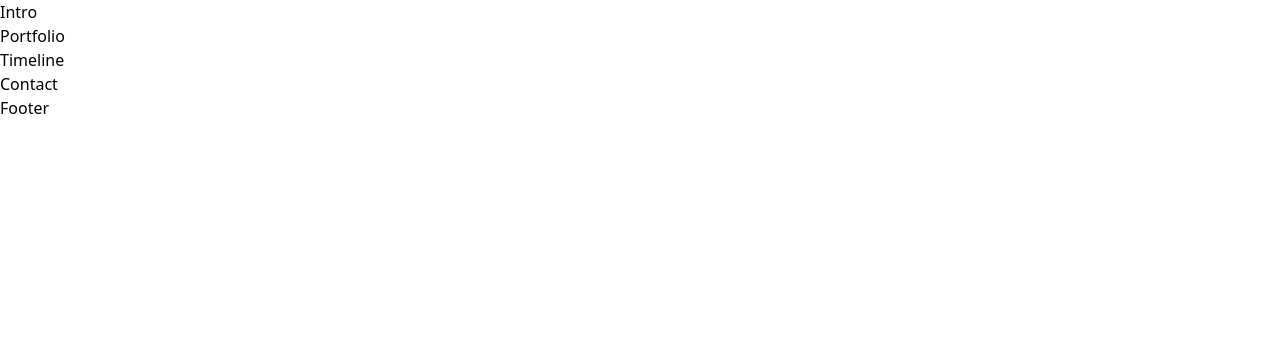
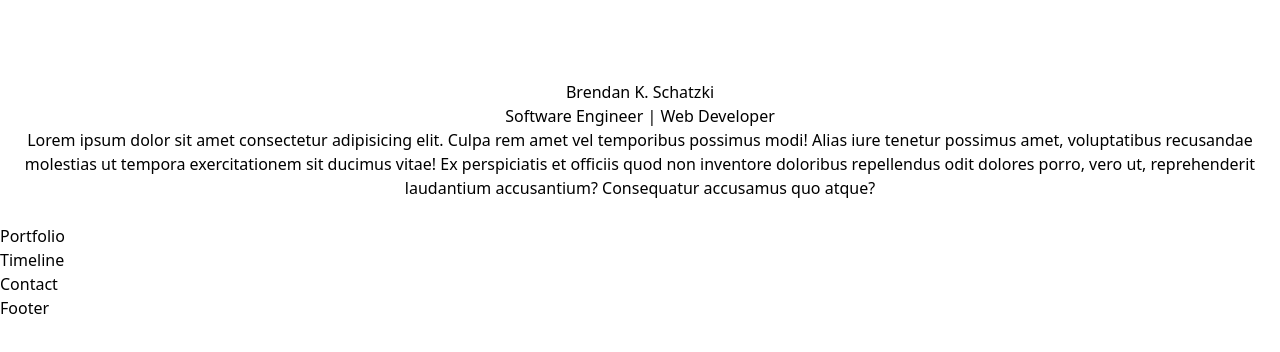
Before and after one commit to BKSchatzki/bks-portfolio, a React (Vite) app: page / in a window 1280 px wide. Shown: the top 352 px of the page. Built offline with nearby package versions, Linux system fonts and the light colour scheme.

Commit message:
Add boilerplate for Intro

```diff
--- a/src/components/Intro.jsx
+++ b/src/components/Intro.jsx
@@ -2,7 +2,11 @@ import React from 'react'
 
 function Intro() {
   return (
-    <div>Intro</div>
+    <div className="flex items-center justify-center flex-col text-center pt-20 pb-6">
+      <h1>Brendan K. Schatzki</h1>
+      <p>Software Engineer | Web Developer</p>
+      <p>Lorem ipsum dolor sit amet consectetur adipisicing elit. Culpa rem amet vel temporibus possimus modi! Alias iure tenetur possimus amet, voluptatibus recusandae molestias ut tempora exercitationem sit ducimus vitae! Ex perspiciatis et officiis quod non inventore doloribus repellendus odit dolores porro, vero ut, reprehenderit laudantium accusantium? Consequatur accusamus quo atque?</p>
+    </div>
   )
 }
 
```
